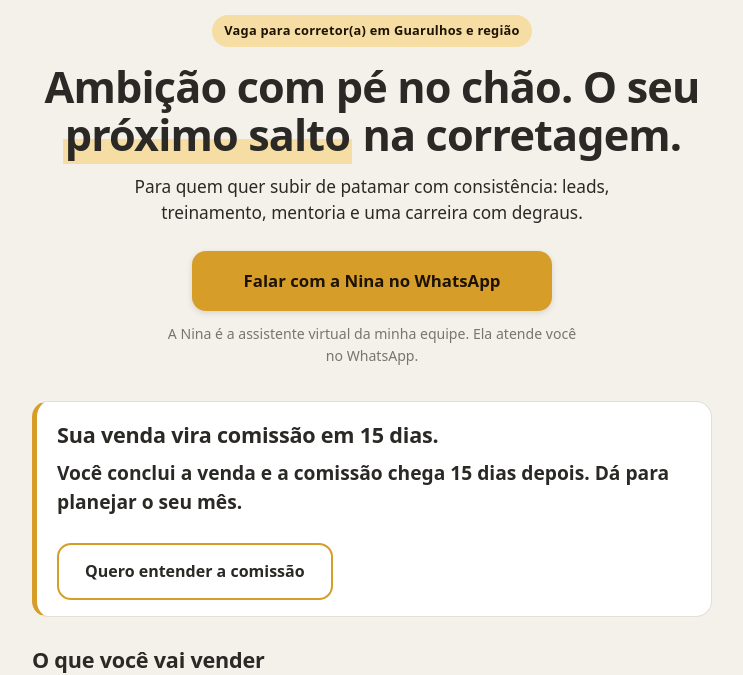
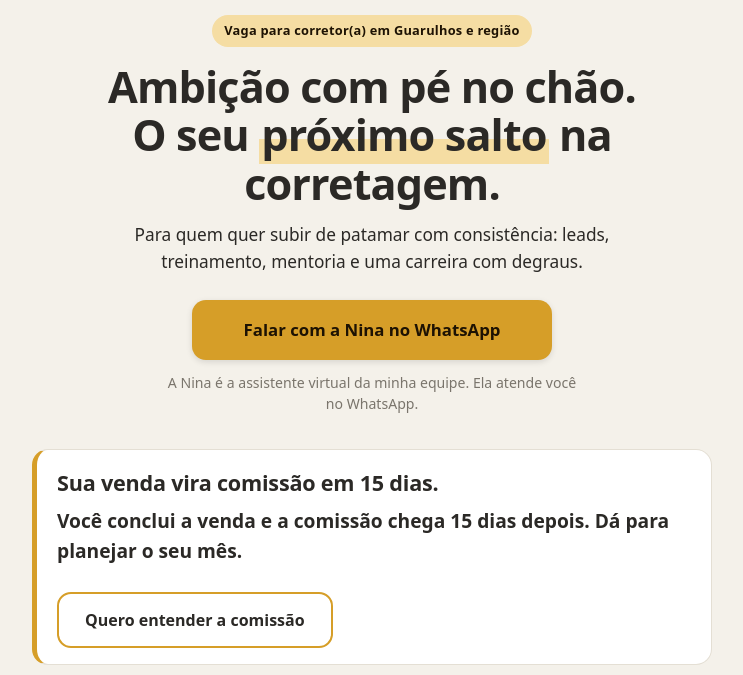
Before and after one commit to jssk0/site-bio, a plain HTML site: page proximo-salto/index.html in a window 1280 px wide. Shown: the part 127-802 px from the top of the page, without its empty margins (268-1011 px from the left). Drawn offline with Linux system fonts and the light colour scheme.

Commit message:
Página de vaga: título em dois parágrafos (prévia)
Co-Authored-By: Claude Sonnet 5.5 <noreply@anthropic.com>
Claude-Session: https://claude.ai/code/session_01YNsDtY32P1gsvaJnBPWn1Q

```diff
--- a/proximo-salto/index.html
+++ b/proximo-salto/index.html
@@ -81,7 +81,7 @@ ul.clean b{display:block}
   <header class="top">
     <img class="avatar" src="../avatar.jpg" alt="Jéssika Rovigo">
     <span class="tag">Vaga para corretor(a) em Guarulhos e região</span>
-    <h1>Ambição com pé no chão. O seu <mark>próximo salto</mark> na corretagem.</h1>
+    <h1>Ambição com pé no chão.<br>O seu <mark>próximo salto</mark> na corretagem.</h1>
     <p class="lead">Para quem quer subir de patamar com consistência: leads, treinamento, mentoria e uma carreira com degraus.</p>
     <a class="btn" href="https://wa.me/5511968223358?text=Oi%20Nina!%20Sou%20corretor(a)%20e%20quero%20entrar%20na%20equipe." >Falar com a Nina no WhatsApp</a>
     <p class="who">A Nina é a assistente virtual da minha equipe. Ela atende você no WhatsApp.</p>
```
